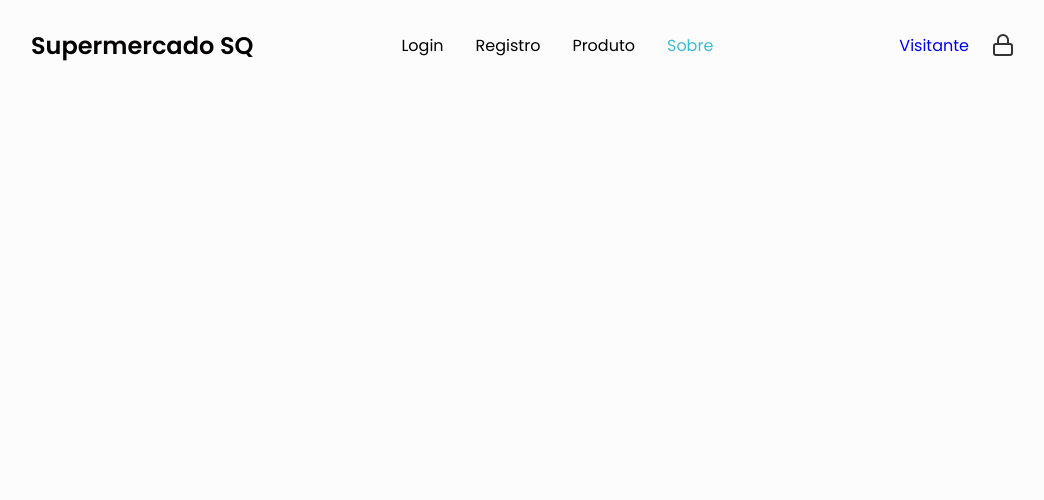
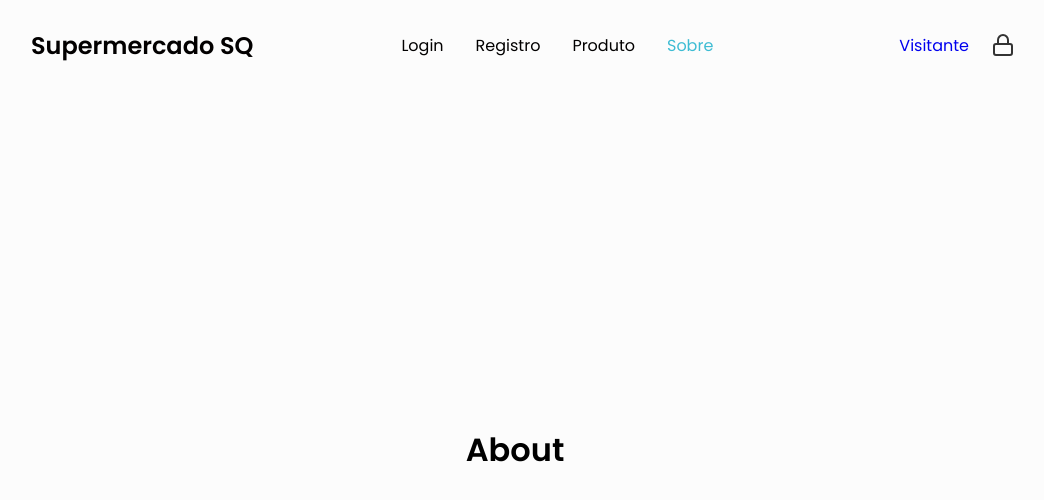
Before and after one commit to stack-over-code-atlantico/supermercadosq-fe, a React (Vite) app in the folder supermercadosq/: page /about in a window 1280 px wide. Shown: the top 500 px of the page, without its empty margins (125-1169 px from the left). Built offline with nearby package versions, Linux system fonts and the light colour scheme.

Commit message:
Fix: App change switch for routes

```diff
--- a/supermercadosq/src/App.jsx
+++ b/supermercadosq/src/App.jsx
@@ -1,16 +1,21 @@
 import { GlobalStyle } from "./styles/global";
 import { Navbar } from "./components/Navbar"
-import { BrowserRouter as Router } from "react-router-dom";
+import { BrowserRouter as Router, Routes, Route } from "react-router-dom";
+import { Home } from "./pages";
+import { About } from "./pages/about";
 
 function App() {
   return (
+  <>
     <Router>
       <Navbar />
-{/*       <Switch>
-        <Route path="/about" exact component={About} />
-      </Switch> */}
-      <GlobalStyle />
-    </Router>
+        <Routes>
+            <Route path="/" exact element={<Home/>}/>
+            <Route path="/about" exact element={<About/>}/>
+        </Routes>
+      </Router>
+    <GlobalStyle />
+  </>
   )
 }
 
--- a/supermercadosq/src/components/Navbar/index.jsx
+++ b/supermercadosq/src/components/Navbar/index.jsx
@@ -25,7 +25,7 @@ export function Navbar() {
           </NavLink>
         </NavMenu>
         <NavBtn>
-          <NavBtnLink to='/signin'>Visitante</NavBtnLink>
+          <NavBtnLink to='/verfy'>Visitante</NavBtnLink>
           <img src={lockLogo} />
         </NavBtn>
       </Nav>
--- /dev/null
+++ b/supermercadosq/src/pages/about.jsx
@@ -0,0 +1,14 @@
+import React from 'react'
+
+export function About(){
+  return (
+    <div style={{
+      display: 'flex',
+      justifyContent: 'center',
+      alignItems: 'center',
+      height: '90vh'}}
+    >
+      <h1>About</h1>
+    </div>
+  )
+}
--- /dev/null
+++ b/supermercadosq/src/pages/index.jsx
@@ -0,0 +1,14 @@
+import React from 'react';
+
+export function Home(){
+  return (
+    <div style={{
+      display: 'flex',
+      justifyContent: 'center',
+      alignItems: 'center',
+      height: '90vh'}}
+    >
+      <h1>Home</h1>
+    </div>
+  );
+}
```
